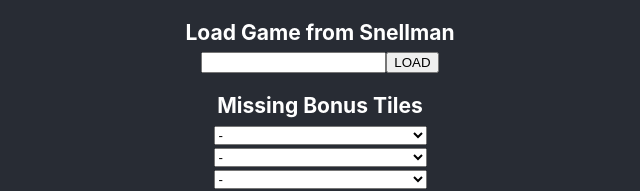
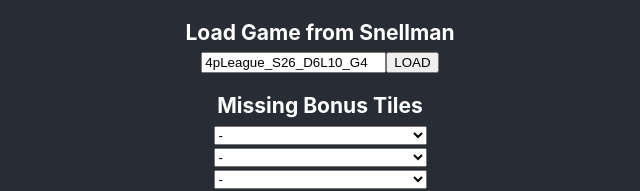
Before and after one commit to gmolabs/tm-faction-picker, a React (Create React App) app: page / in a window 1280 px wide. Shown: the top 191 px of the page, without its empty margins (320-960 px from the left). Built offline with nearby package versions, Linux system fonts and the light colour scheme.

Commit message:
default value in load from snell

```diff
--- a/src/App.js
+++ b/src/App.js
@@ -48,6 +48,8 @@
       let maybe_key = 'SCORE' + i;
       score = global_events[maybe_key];
       if (score) {
+	// Maybe this shows up first? let's not rely on order.
+        delete score.round.all;
         round = Object.keys(score.round)[0];
         select_elem = document.getElementsByName('round' + round)[0];
         select_elem.value = i;
@@ -167,7 +169,7 @@
         {/* <h2>Terra Mystica Faction Picker</h2> */}
         <h3>Load Game from Snellman</h3>
         <form onSubmit={handleSubmit(onSubmit)}>
-          <div><input id="game_id" type="text"></input><button onClick={fetchGameState}>LOAD</button></div>
+          <div><input id="game_id" type="text" value="4pLeague_S26_D6L10_G4"></input><button onClick={fetchGameState}>LOAD</button></div>
           <h3>Missing Bonus Tiles</h3>
           {/*
         ~~~Checkbox UI~~~
```
